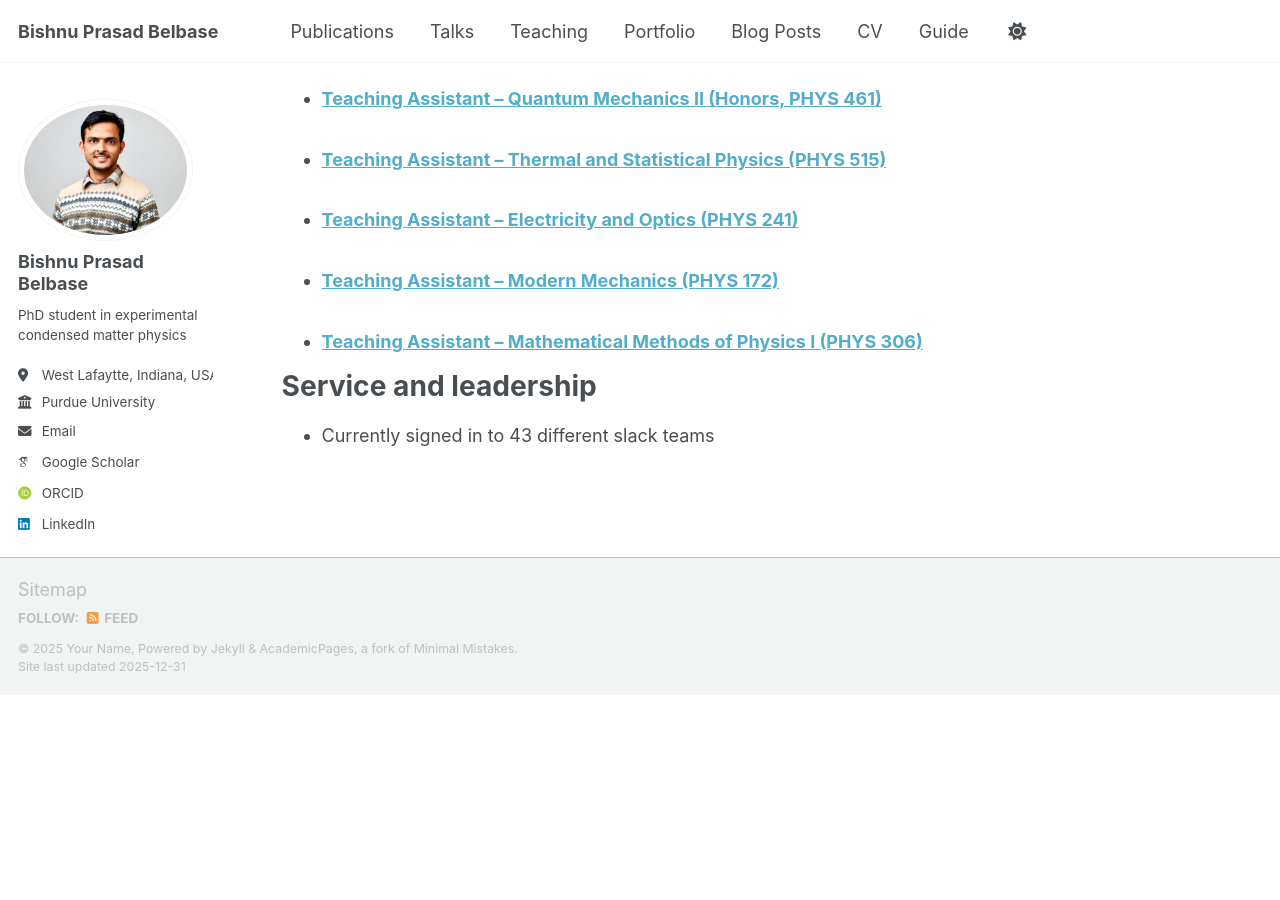
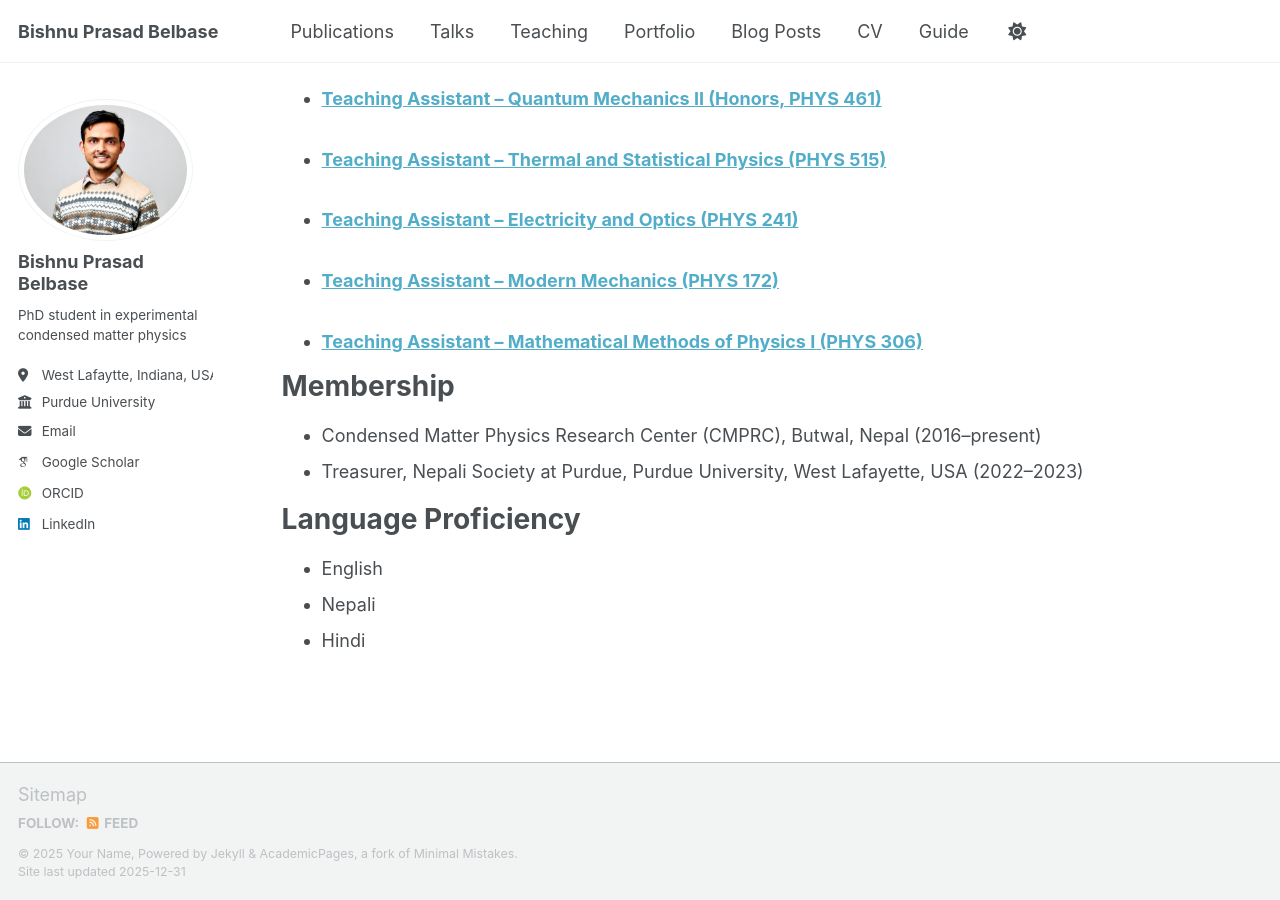
Before and after one commit to bbelbase8/bpb, a Jekyll site: the page built from _pages/cv.md, in a window 1280 px wide and 900 px high, scrolled down 3758 px. Built offline with Jekyll 4.4.1, drawn with Linux system fonts in a browser that asks for light colours; some web fonts are replaced; a script bundle is joined from its source files by our own code; library files that are not in the unit come from our copies; before the commit the page ends 4453 px from its top, so only the background shows below that.

Commit message:
Update cv.md

```diff
--- a/_pages/cv.md
+++ b/_pages/cv.md
@@ -108,6 +108,16 @@ Teaching
     {% include archive-single-cv.html %}
   {% endfor %}</ul>
 
-Service and leadership
-======
-* Currently signed in to 43 different slack teams
+  Membership
+==========
+
+* Condensed Matter Physics Research Center (CMPRC), Butwal, Nepal (2016–present)
+* Treasurer, Nepali Society at Purdue, Purdue University, West Lafayette, USA (2022–2023)
+
+
+Language Proficiency
+====================
+
+* English
+* Nepali
+* Hindi
```
